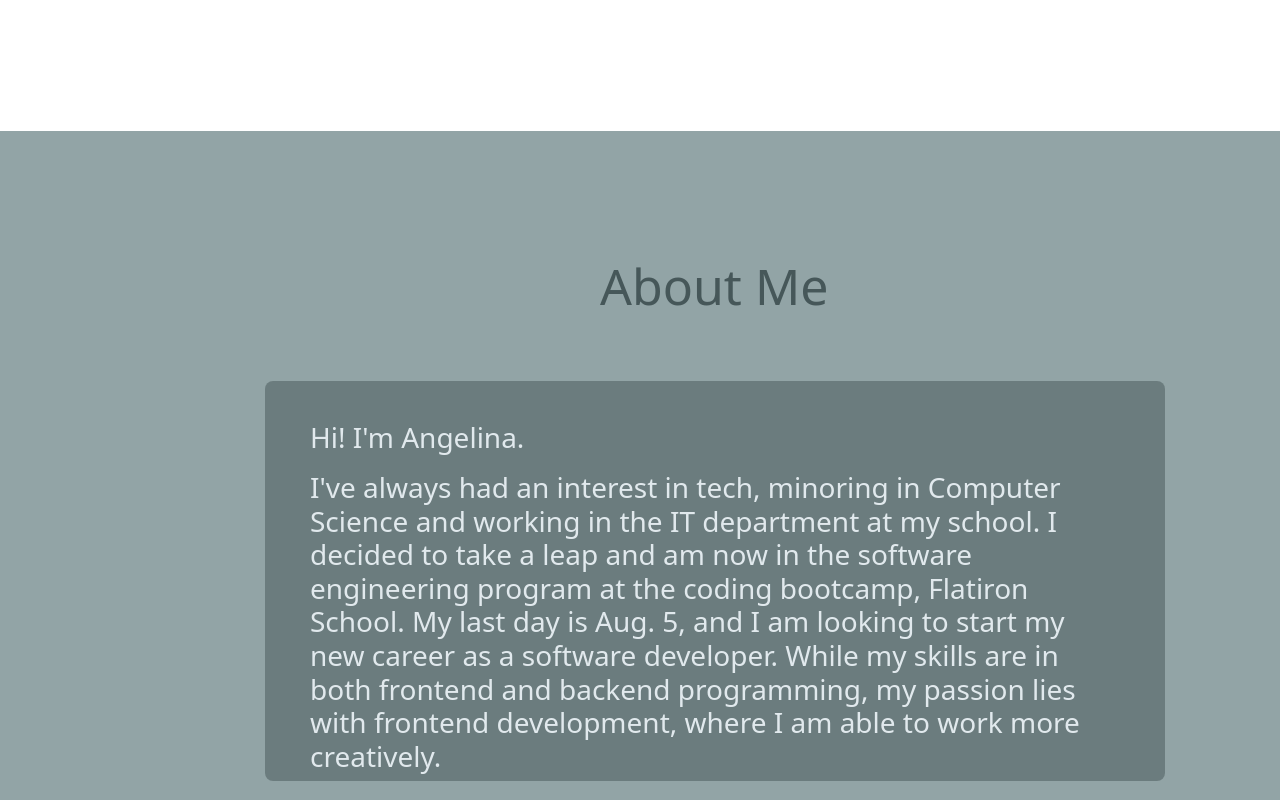
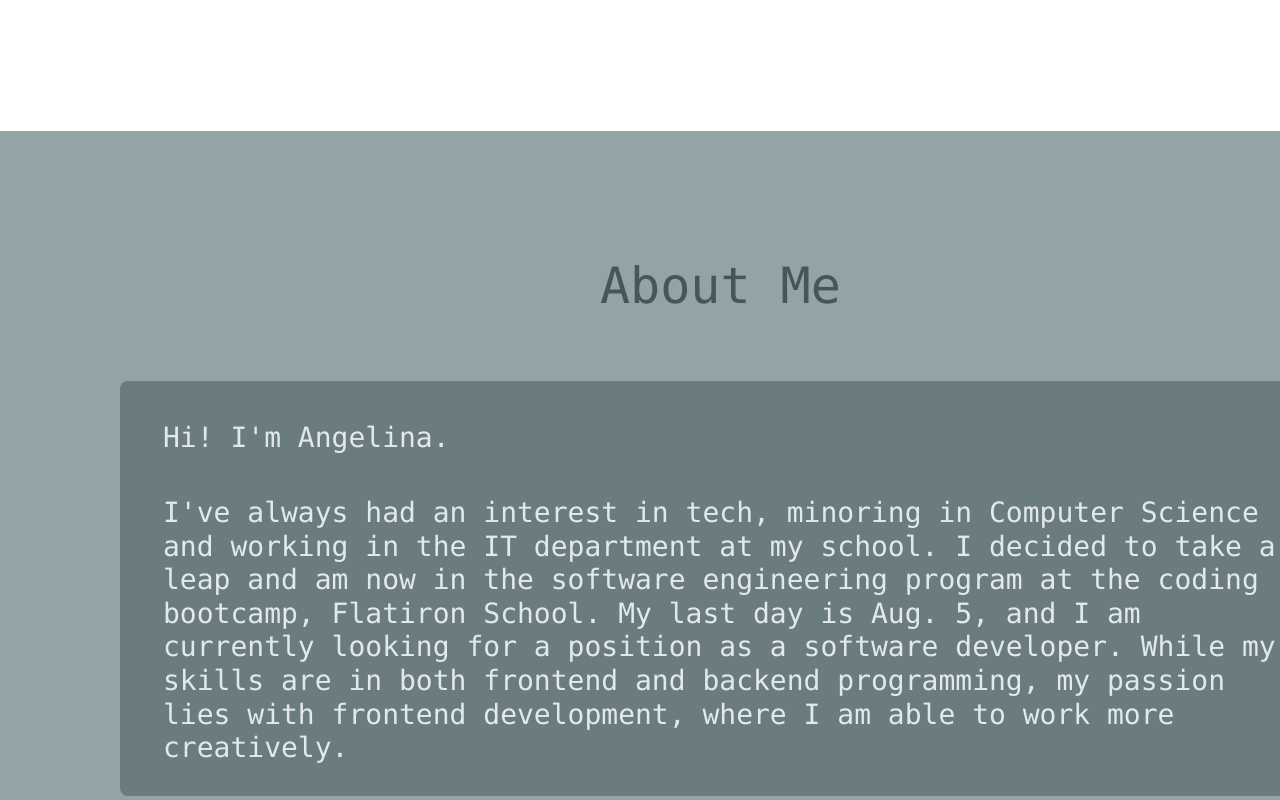
Before and after one commit to angelina-white/Personal-Website, a React (Create React App) app: page / in a window 1280 px wide. Shown: the part 2560-3360 px from the top of the page. Built offline with nearby package versions, Linux system fonts and the light colour scheme.

Commit message:
change font of about me page

```diff
--- a/src/App.css
+++ b/src/App.css
@@ -298,6 +298,7 @@
 #aboutMeContainer {
     height: 100vh;
     width: 1440px;
+    font-family: "Monaco";
 }
 
 #aboutBackground {
@@ -318,10 +319,10 @@
 #aboutInfoBack {
     background-color: #465759;
     position: absolute;
-    height: 400px;
-    width: 900px;
+    height: 415px;
+    width: 1200px;
     margin-top: 250px;
-    margin-left: 265px;
+    margin-left: 120px;
     border-radius: 8px;
     opacity: .5;
 }
@@ -331,20 +332,22 @@
     height: 400px;
     width: 1125px;
     padding-top:15px;
-    padding-left: 10px;
+    margin-top: 275px;
+    margin-left: 163px;
 }
 
 #aboutDescIntro {
     position: absolute;
-    margin-left: 300px;
-    margin-top: 275px;
+    /* margin-left: 300px;
+    margin-top: 275px; */
     color: #E1E9ED;
 }
 
 #aboutDesc {
     position: absolute;
-    margin-left: 300px;
-    margin-top: 325px;
+    /* margin-left: 300px;
+    margin-top: 340px; */
+    margin-top: 75px;
     color: #E1E9ED;
 }
 
--- a/src/Components/AboutMe.js
+++ b/src/Components/AboutMe.js
@@ -8,7 +8,7 @@ function AboutMe()
             <h1 className="header" id="aboutTitle">About Me</h1>
             <div id="aboutTextCont">
                 <h3 id="aboutDescIntro">Hi! I'm Angelina.</h3>
-                <h3 id="aboutDesc">I've always had an interest in tech, minoring in Computer Science and working in the IT department at my school. I decided to take a leap and am now in the software engineering program at the coding bootcamp, Flatiron School. My last day is Aug. 5, and I am looking to start my new career as a software developer. While my skills are in both frontend and backend programming, my passion lies with frontend development, where I am able to work more creatively. </h3>
+                <h3 id="aboutDesc">I've always had an interest in tech, minoring in Computer Science and working in the IT department at my school. I decided to take a leap and am now in the software engineering program at the coding bootcamp, Flatiron School. My last day is Aug. 5, and I am currently looking for a position as a software developer. While my skills are in both frontend and backend programming, my passion lies with frontend development, where I am able to work more creatively. </h3>
             </div>
         </div>
     )
```
